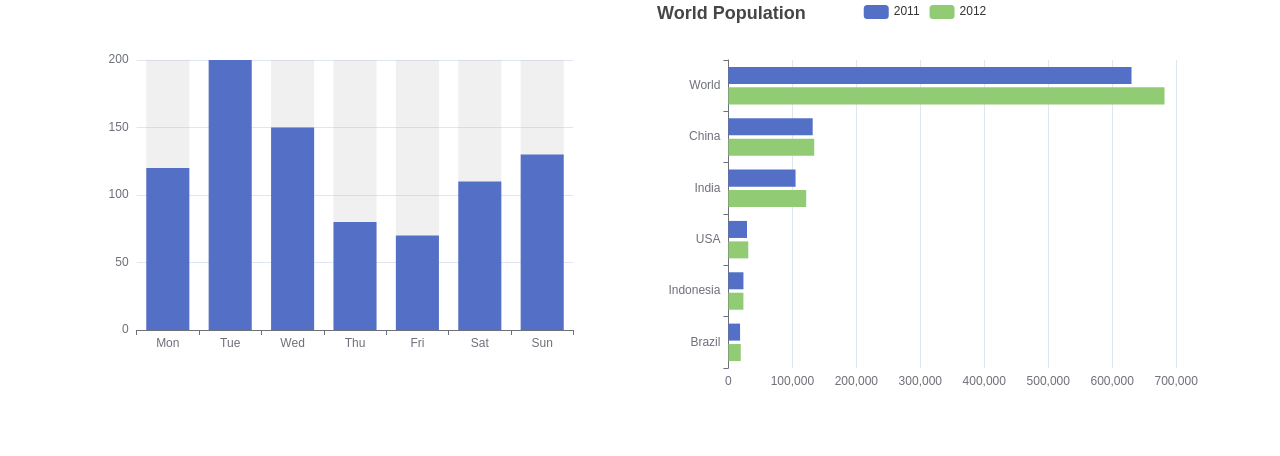
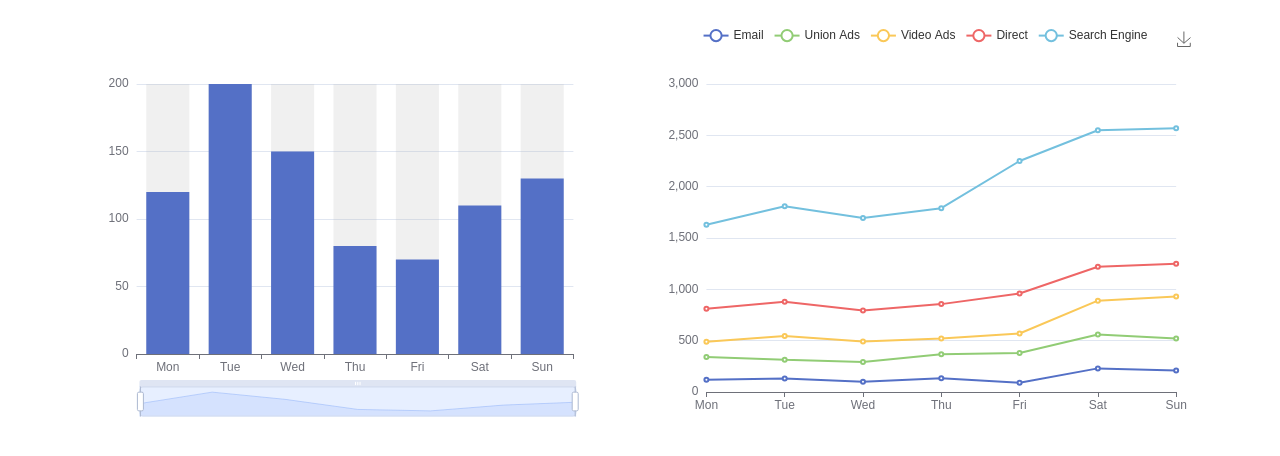
Before and after one commit to matheuslima44/Echarts-Project, a website: page index.html in a window 1280 px wide. Drawn offline with nearby package versions, Linux system fonts and the light colour scheme.

Commit message:
Alteração Grafico2

```diff
--- a/index.html
+++ b/index.html
@@ -16,7 +16,7 @@
   </head>
   <body>
     <div class="container">
-      <div class="row">
+      <div class="row my-4">
         <div class="col-sm-12 col-md-6 col-lg-6 col-xl-6">
           <div id="chart1" class="chart"></div>
         </div>
--- a/main.js
+++ b/main.js
@@ -1,5 +1,15 @@
 const getOptionChart1 = () => {
   return {
+    // Para que Mostre o valor em tela
+    tooltip: {
+      show: true,
+      trigger: "axis",
+      triggerOn: "mousemove|click",
+    },
+    // Barra De Filtro
+    dataZoom: {
+      show: true,
+    },
     xAxis: {
       type: "category",
       data: ["Mon", "Tue", "Wed", "Thu", "Fri", "Sat", "Sun"],
@@ -21,40 +31,61 @@ const getOptionChart1 = () => {
 };
 const getOptionChart2 = () => {
   return {
-    title: {
-      text: "World Population",
-    },
     tooltip: {
       trigger: "axis",
-      axisPointer: {
-        type: "shadow",
-      },
     },
-    legend: {},
+    legend: {
+      data: ["Email", "Union Ads", "Video Ads", "Direct", "Search Engine"],
+    },
     grid: {
       left: "3%",
       right: "4%",
       bottom: "3%",
       containLabel: true,
     },
+    toolbox: {
+      feature: {
+        saveAsImage: {},
+      },
+    },
     xAxis: {
-      type: "value",
-      boundaryGap: [0, 0.01],
+      type: "category",
+      boundaryGap: false,
+      data: ["Mon", "Tue", "Wed", "Thu", "Fri", "Sat", "Sun"],
     },
     yAxis: {
-      type: "category",
-      data: ["Brazil", "Indonesia", "USA", "India", "China", "World"],
+      type: "value",
     },
     series: [
       {
-        name: "2011",
-        type: "bar",
-        data: [18203, 23489, 29034, 104970, 131744, 630230],
+        name: "Email",
+        type: "line",
+        stack: "Total",
+        data: [120, 132, 101, 134, 90, 230, 210],
       },
       {
-        name: "2012",
-        type: "bar",
-        data: [19325, 23438, 31000, 121594, 134141, 681807],
+        name: "Union Ads",
+        type: "line",
+        stack: "Total",
+        data: [220, 182, 191, 234, 290, 330, 310],
+      },
+      {
+        name: "Video Ads",
+        type: "line",
+        stack: "Total",
+        data: [150, 232, 201, 154, 190, 330, 410],
+      },
+      {
+        name: "Direct",
+        type: "line",
+        stack: "Total",
+        data: [320, 332, 301, 334, 390, 330, 320],
+      },
+      {
+        name: "Search Engine",
+        type: "line",
+        stack: "Total",
+        data: [820, 932, 901, 934, 1290, 1330, 1320],
       },
     ],
   };
```
